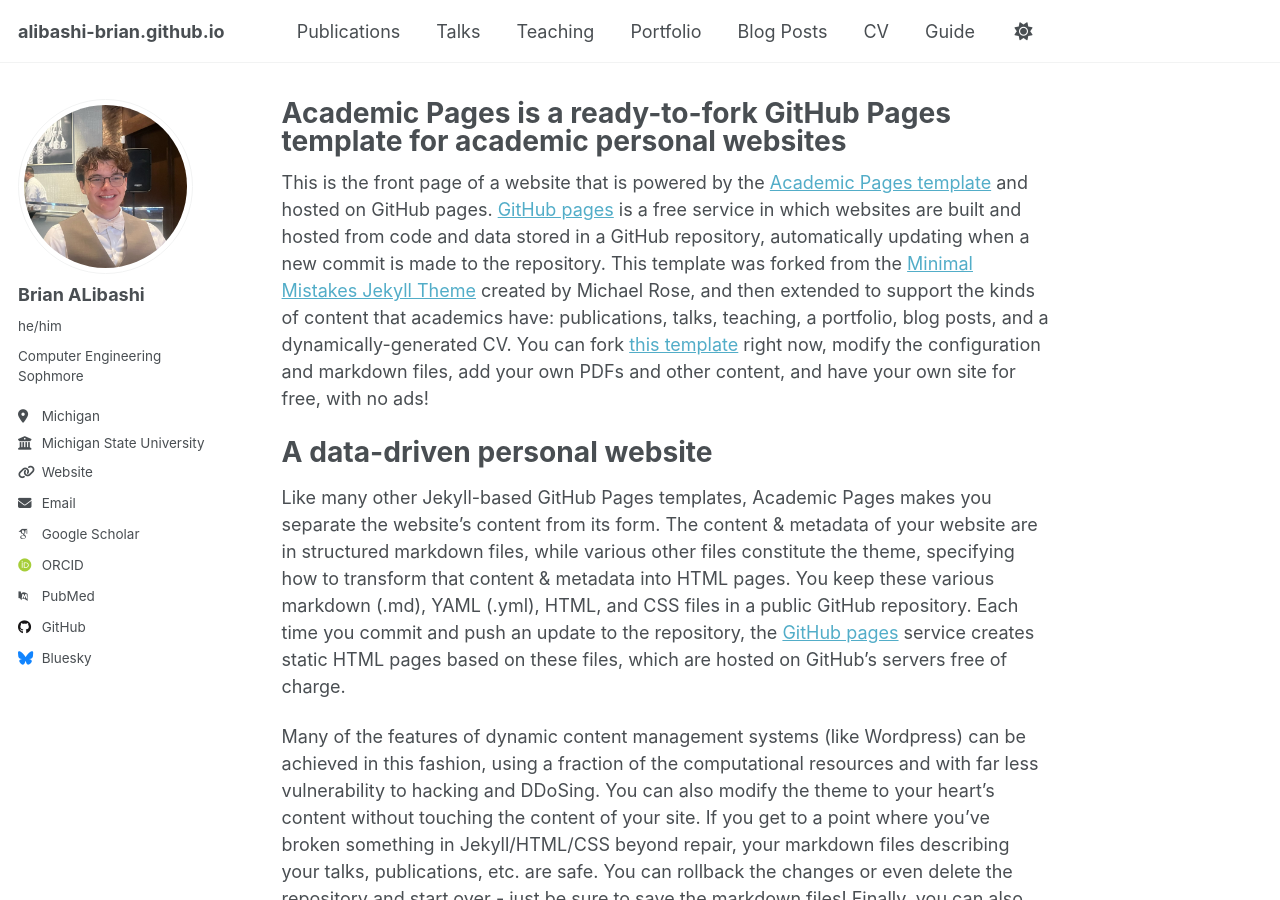
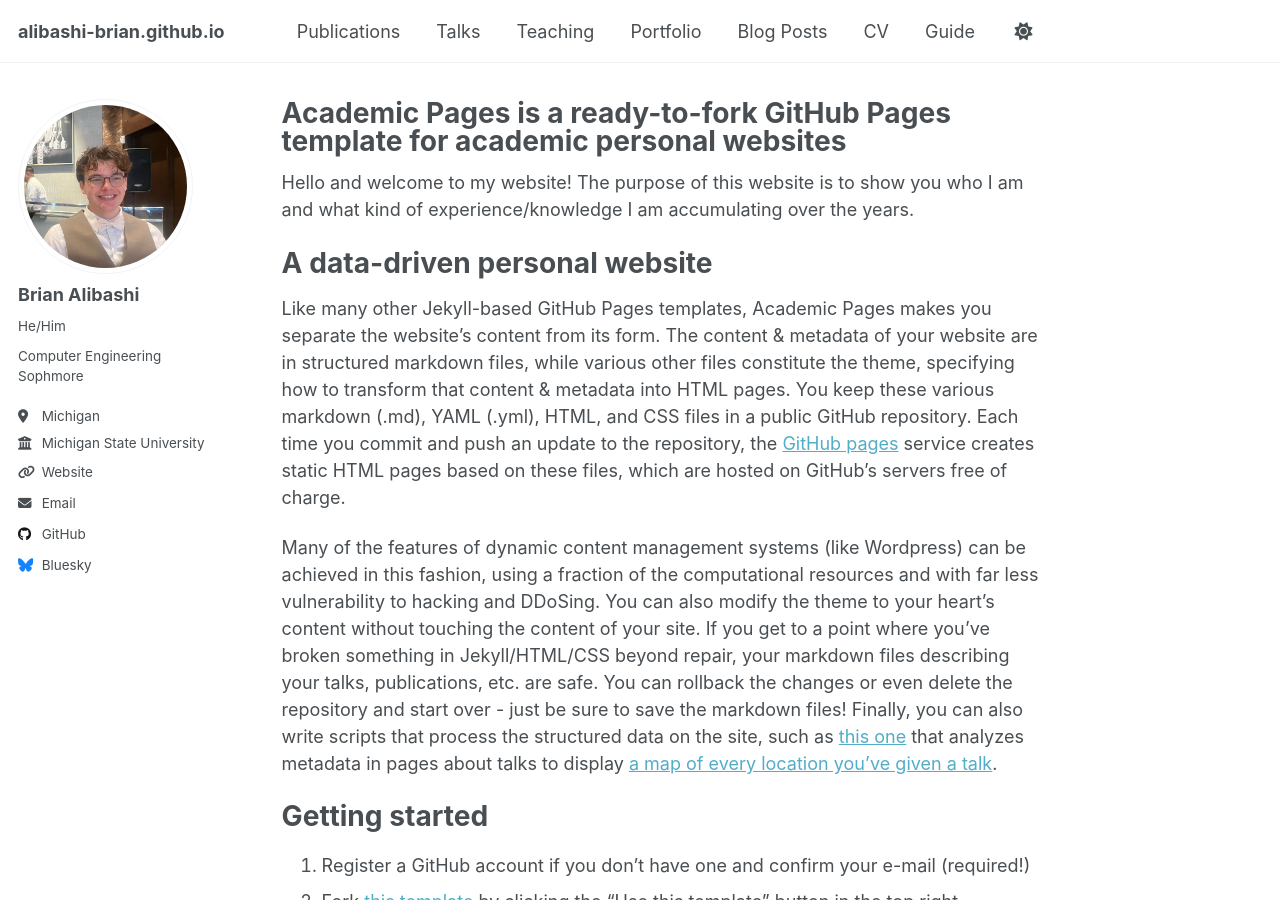
Before and after one commit to alibashi-brian/alibashi-brian.github.io, a Jekyll site: the page built from _pages/about.md, in a window 1280 px wide and 900 px high. Built offline with Jekyll 4.4.1, drawn with Linux system fonts in a browser that asks for light colours; some web fonts are replaced.

Commit message:
work work

```diff
--- a/_config.yml
+++ b/_config.yml
@@ -22,25 +22,15 @@ repository               : "alibashi-brian/alibashi-brian.github.io"
 #               Additional customization can be done by editing /_includes/author-profile.html
 author:
   # Biographic information
-  avatar           :  "csepic.jpg"
-  name             : "Brian ALibashi"
-  pronouns         :  "he/him"
+  avatar           : "csepic.jpg"
+  name             : "Brian Alibashi"
+  pronouns         : "He/Him"
   bio              : "Computer Engineering Sophmore"
   location         : "Michigan"
   employer         : "Michigan State University"
   uri              : "alibashi-brian.github.io"
   email            : "Alibash3@msu.edu"
 
-  # Academic websites
-  academia         : # URL
-  arxiv            : # URL - Update with the correct link to your profile
-  googlescholar    : "https://scholar.google.com/citations?user=PS_CX0AAAAAJ"
-  impactstory      : # URL
-  orcid            : "http://orcid.org/yourorcidurl"
-  semantic         : # URL
-  pubmed           : "https://www.ncbi.nlm.nih.gov/pubmed/?term=john+snow"
-  researchgate     : # URL
-  scopus           : # URL
 
   # Repositories and software development
   bitbucket        : # Username - Update with your username on the site
--- a/_pages/about.md
+++ b/_pages/about.md
@@ -7,7 +7,7 @@ redirect_from:
   - /about.html
 ---
 
-This is the front page of a website that is powered by the [Academic Pages template](https://github.com/academicpages/academicpages.github.io) and hosted on GitHub pages. [GitHub pages](https://pages.github.com) is a free service in which websites are built and hosted from code and data stored in a GitHub repository, automatically updating when a new commit is made to the repository. This template was forked from the [Minimal Mistakes Jekyll Theme](https://mmistakes.github.io/minimal-mistakes/) created by Michael Rose, and then extended to support the kinds of content that academics have: publications, talks, teaching, a portfolio, blog posts, and a dynamically-generated CV. You can fork [this template](https://github.com/academicpages/academicpages.github.io) right now, modify the configuration and markdown files, add your own PDFs and other content, and have your own site for free, with no ads!
+Hello and welcome to my website! The purpose of this website is to show you who I am and what kind of experience/knowledge I am accumulating over the years.
 
 A data-driven personal website
 ======
```
